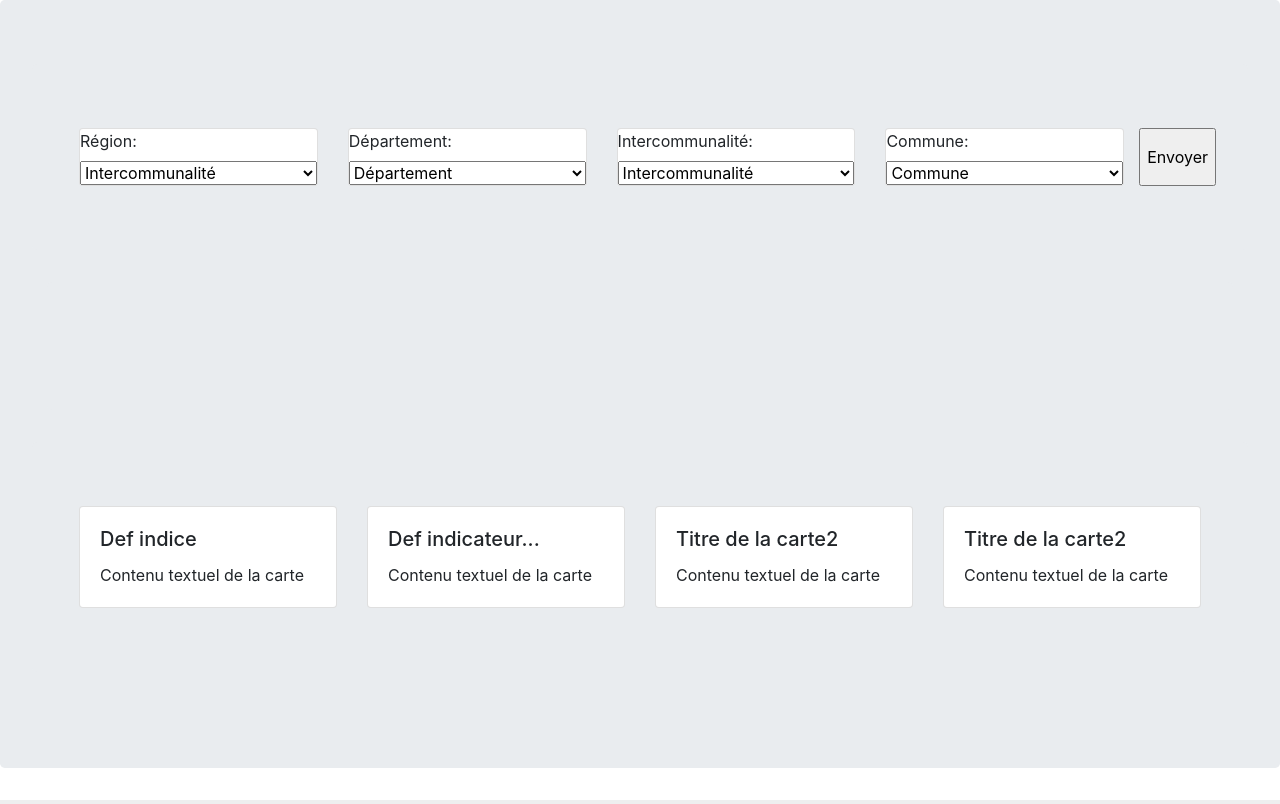
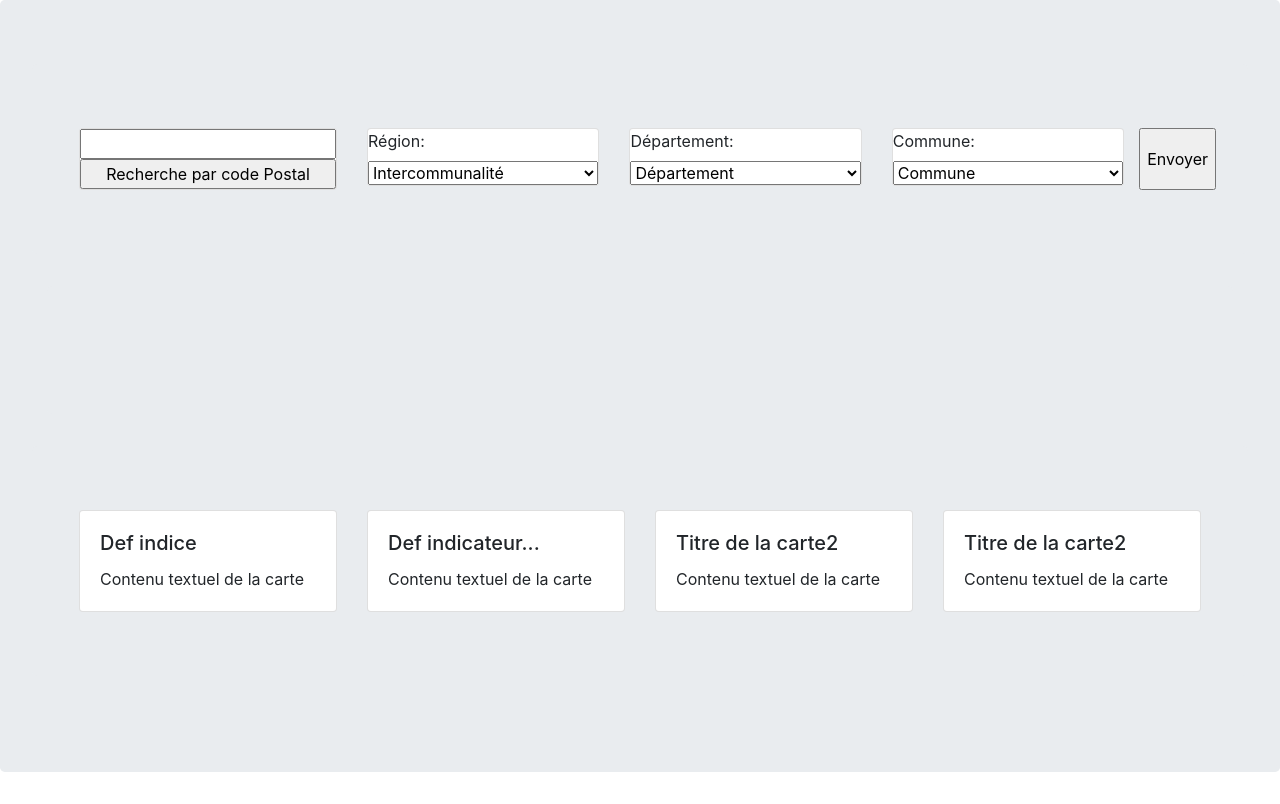
Before and after one commit to atem91/REC_D4G, a Flask app: page / in a window 1280 px wide. Shown: the part 69-873 px from the top of the page. Run offline with Flask 2, Linux system fonts and the light colour scheme; data that the repository does not hold is empty; some libraries are stand-ins or nearby versions.

Commit message:
Update Template, add JS function for filter and search

```diff
--- a/D4G/templates/template_IRN.html
+++ b/D4G/templates/template_IRN.html
@@ -1,5 +1,5 @@
 <!DOCTYPE html>
-<html lang="en">
+<html lang="en" xmlns="http://www.w3.org/1999/html">
 
 <head>
   <meta charset="UTF-8">
@@ -16,12 +16,36 @@
       document.getElementById("result").innerHTML = xmlHttp.responseText;
 
     }
+
+    function search_postal(){
+        var codepostal =document.getElementById("postal").value;
+              var xmlHttp = new XMLHttpRequest();
+              xmlHttp.open("GET", "/searchcp?code=" + codepostal, false);
+              xmlHttp.send(null);
+              document.getElementById("result").innerHTML = xmlHttp.responseText
+    }
+
+    function filter_région(){
+        var region =document.getElementById("Région").value;
+              var xmlHttp = new XMLHttpRequest();
+              xmlHttp.open("GET", "/search?code=" + region, false);
+              xmlHttp.send(null);
+              document.getElementById("Departement").innerHTML = xmlHttp.responseText
+    }
+
+    function filter_dept(){
+        var dept =document.getElementById("Departement").value;
+              var xmlHttp = new XMLHttpRequest();
+              xmlHttp.open("GET", "/search?code=" + dept, false);
+              xmlHttp.send(null);
+              document.getElementById("Commune").innerHTML = xmlHttp.responseText
+    }
   </script>
 
 </head>
 <body>
 <nav class="navbar navbar-expand bg-dark navbar-dark">
-  <img src="logo.jpeg" width="70" height="50" alt="Site logo">
+    <img src="{{ url_for('static',filename='REC.jpg') }}" width="70" height="50" alt="Site logo">
   <a class="navbar-brand" href="https://indice.institutnr.org"> IRN </a>
   <a class="navbar-brand" href="https://indice.institutnr.org"> Accueil </a>
 </nav>
@@ -36,11 +60,21 @@
 
 <form action="" method="post" >
   <div class="jumbotron row">
+
+<div class="col">
+  <div class="card">
+        <input type="number" id="postal" name="postal" onclick="search_postal()"/>
+      <input type="button" id="butt" onclick="search_postal()" value="Recherche par code Postal"/>
+  </div>
+</div>
+
+
+
 <div class="col">
   <div class="card">
   <label for="Région">Région:</label>
 
-  <select name="Région" id="Région" required>
+  <select name="Région" id="Région" required onselect="filter_région()">
     <option value="" selected>Intercommunalité</option>
     <option value="Occitanie">Occitanie</option>
   </select>
@@ -50,22 +84,13 @@
   <div class="card">
   <label for="Departement">Département:</label>
 
-  <select name="Departement" id="Departement" required>
+  <select name="Departement" id="Departement" required onselect="filter_dept()">
     <option value="" selected>Département</option>
     <option value="Lot">Lot</option>
   </select>
   </div>
 </div>
-<div class="col">
-  <div class="card">
-  <label for="Intercommunalité">Intercommunalité:</label>
 
-  <select name="Intercommunalité" id="Intercommunalité" required>
-    <option value="" selected>Intercommunalité</option>
-    <option value="C&A">C&A</option>
-  </select>
-  </div>
-</div>
 <div class="col">
   <div class="card">
   <label for="Commune">Commune:</label>
```
